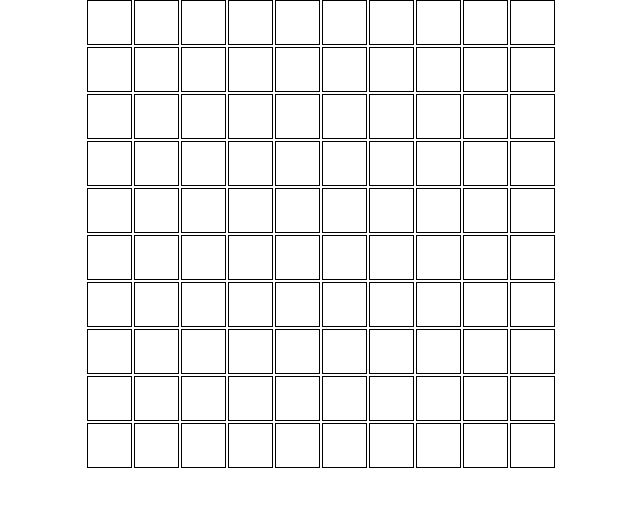
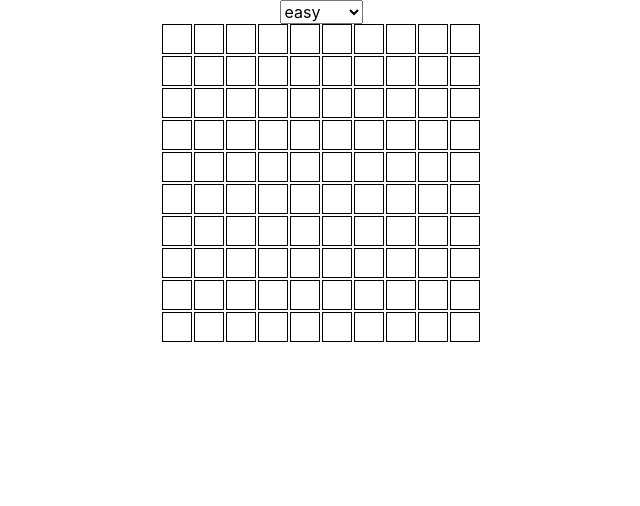
Before and after one commit to SavitskayaKseniya22/minesweeper, a React (Create React App) app: page / in a window 1280 px wide. Shown: the top 506 px of the page, without its empty margins (319-959 px from the left). Built offline with nearby package versions, Linux system fonts and the light colour scheme.

Commit message:
feat: add basic difficulty

```diff
--- a/package.json
+++ b/package.json
@@ -13,6 +13,7 @@
     "@types/styled-components": "^5.1.26",
     "react": "^18.2.0",
     "react-dom": "^18.2.0",
+    "react-hook-form": "^7.43.9",
     "react-scripts": "5.0.1",
     "styled-components": "^5.3.10",
     "styled-normalize": "^8.0.7",
--- a/src/App.tsx
+++ b/src/App.tsx
@@ -1,11 +1,25 @@
-import React from 'react';
+/* eslint-disable react/jsx-props-no-spreading */
+import React, { useState } from 'react';
 import './App.css';
+import { FieldValues, SubmitHandler, useForm } from 'react-hook-form';
 import Field from './components/Field';
 
 function App() {
+  const [difficulty, setdifficulty] = useState('easy');
+  const { register, handleSubmit } = useForm();
+
+  const onSubmit: SubmitHandler<FieldValues> = (data) => setdifficulty(data.difficulty);
+
   return (
     <div className="App">
-      <Field hardeness="easy" />
+      <form onChange={handleSubmit(onSubmit)}>
+        <select defaultValue={difficulty} {...register('difficulty')}>
+          <option value="easy">easy</option>
+          <option value="medium">medium</option>
+          <option value="hard">hard</option>
+        </select>
+      </form>
+      <Field difficulty={difficulty} />
     </div>
   );
 }
--- a/src/components/Field.tsx
+++ b/src/components/Field.tsx
@@ -1,52 +1,31 @@
 import React from 'react';
 import styled from 'styled-components';
 import Cell from './Cell';
+import { checkGridSize, checkSize } from '../utils';
 
-export const StyledField = styled.ul.attrs(() => ({
-  hardeness: 'easy',
-}))`
+export const StyledField = styled.ul`
   margin: 0 auto;
-
-  width: ${(props) => {
-    switch (props.hardeness) {
-      case 'medium':
-        return '468px';
-      case 'hard':
-        return '768px';
-      default:
-        return '468px';
-    }
-  }};
-  height: ${(props) => {
-    switch (props.hardeness) {
-      case 'medium':
-        return '468px';
-      case 'hard':
-        return '750px';
-      default:
-        return '468px';
-    }
-  }};
+  width: ${(props) => checkSize(props['aria-details'])};
+  height: ${(props) => checkSize(props['aria-details'])};
   display: grid;
-  grid-template-columns: repeat(10, 1fr);
-  grid-template-rows: repeat(10, 1fr);
+  grid-template-columns: ${(props) => checkGridSize(props['aria-details'])};
+  grid-template-rows: ${(props) => checkGridSize(props['aria-details'])};
   grid-column-gap: 2px;
   grid-row-gap: 2px;
 `;
 
-function Field({ hardeness }: { hardeness: string }) {
-  // const [isPressed, setIsPressed] = useState(false);
+function Field({ difficulty }: { difficulty: string }) {
   const numberOfCells = {
     easy: 100,
     medium: 225,
     hard: 625,
   };
-  const arrayOfNumbers = new Array(numberOfCells[hardeness as keyof typeof numberOfCells]).fill(1);
+  const arrayOfNumbers = new Array(numberOfCells[difficulty as keyof typeof numberOfCells]).fill(1);
   const listItems = arrayOfNumbers.map((number, index) => (
     <Cell key={number.toString() + index.toString()} />
   ));
 
-  return <StyledField hardeness={hardeness}>{listItems}</StyledField>;
+  return <StyledField aria-details={difficulty}>{listItems}</StyledField>;
 }
 
 export default Field;
--- /dev/null
+++ b/src/utils.tsx
@@ -0,0 +1,21 @@
+export function checkSize(prop: string | undefined) {
+  switch (prop) {
+    case 'medium':
+      return '468px';
+    case 'hard':
+      return '768px';
+    default:
+      return '318px';
+  }
+}
+
+export function checkGridSize(prop: string | undefined) {
+  switch (prop) {
+    case 'medium':
+      return 'repeat(15, 1fr)';
+    case 'hard':
+      return 'repeat(25, 1fr)';
+    default:
+      return 'repeat(10, 1fr)';
+  }
+}
```
Also changed, not shown: 1 other file (tests, documents, lock files or other folders).
